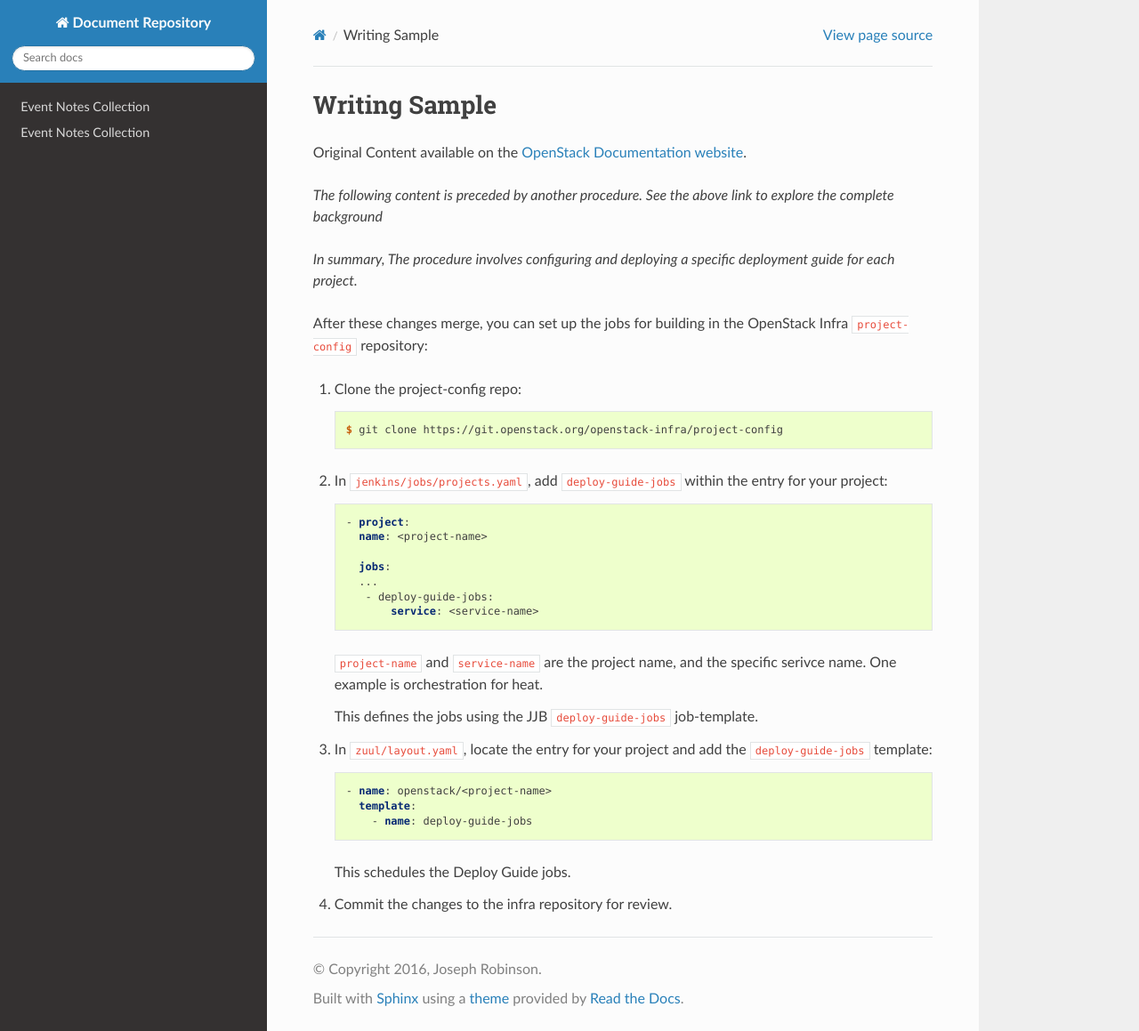
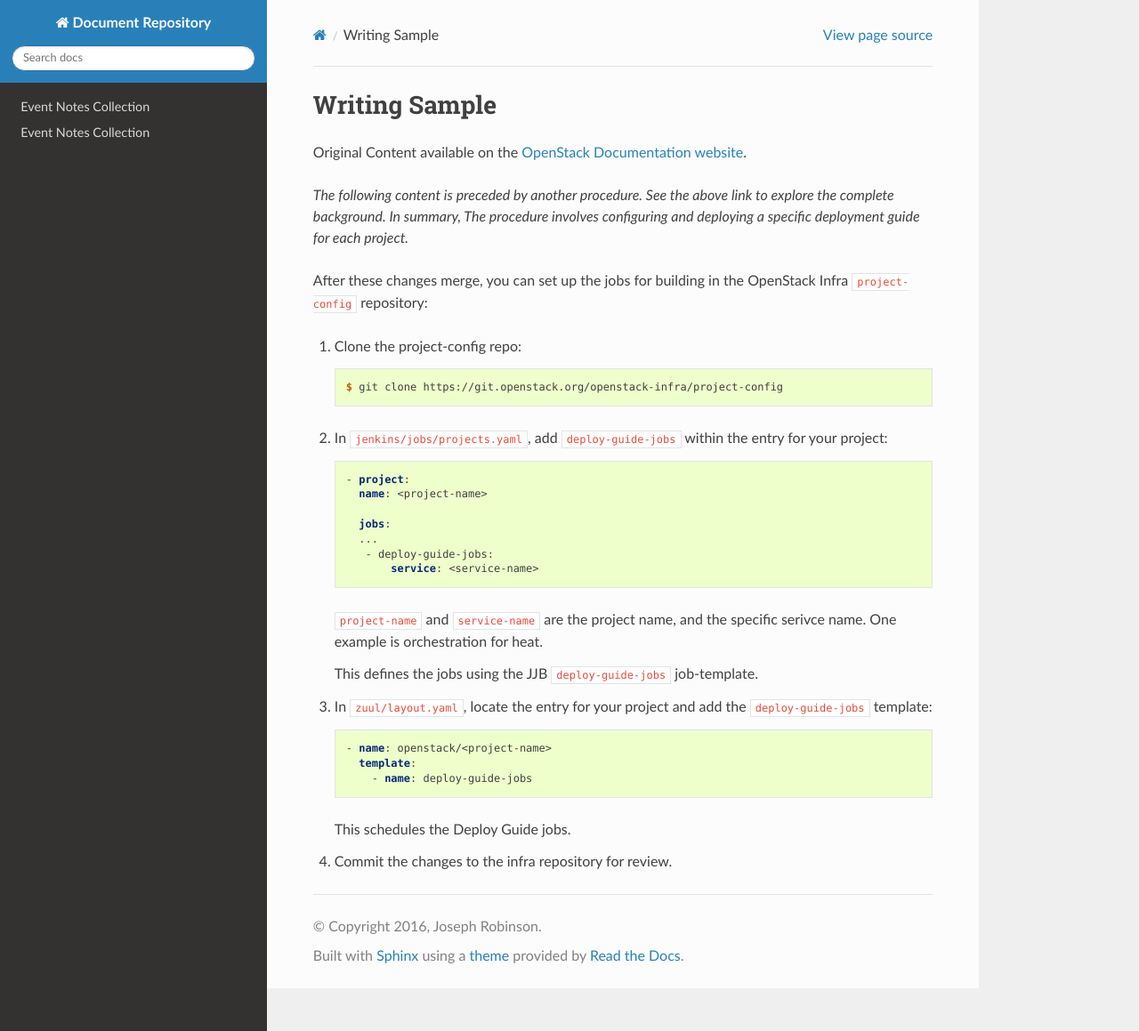
Before and after one commit to RobinJoe/Docs, a Sphinx documentation site: the page built from doc/portfolio/project-deploy-guide.rst, in a window 1280 px wide and 1159 px high. Shown: the whole window at 89% size. Built offline with Sphinx 7.4.7 and the Read the Docs theme 2.0.0, drawn with Linux system fonts in a browser that asks for light colours.

```diff
--- a/doc/portfolio/project-deploy-guide.rst
+++ b/doc/portfolio/project-deploy-guide.rst
@@ -4,9 +4,7 @@ Writing Sample
 Original Content available on the `OpenStack Documentation website <https://docs.openstack.org/doc-contrib-guide/project-deploy-guide.html>`_.
 
 
-*The following content is preceded by another procedure. See the above link to explore the complete background*
-
-*In summary, The procedure involves configuring and deploying a specific deployment guide for each project.*
+*The following content is preceded by another procedure. See the above link to explore the complete background. In summary, The procedure involves configuring and deploying a specific deployment guide for each project.*
 
 After these changes merge, you can set up the jobs for building in the
 OpenStack Infra ``project-config`` repository:
```
